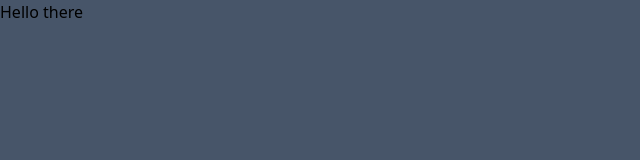
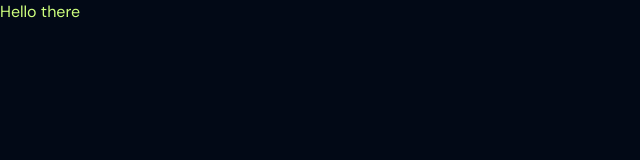
Before and after one commit to kamilMalinowski/wtf-3-portfolio-2023, a website built with Parcel: page src/index.html in a window 1280 px wide. Shown: the whole page, without its empty margins (0-640 px from the left). Built offline with nearby package versions, Linux system fonts and the light colour scheme.

Commit message:
Add fonts and colors configuration

```diff
--- a/src/index.html
+++ b/src/index.html
@@ -1,13 +1,19 @@
 <!DOCTYPE html>
 <html lang="en">
-<head>
-    <meta charset="UTF-8">
-    <meta name="viewport" content="width=device-width, initial-scale=1.0">
+  <head>
+    <meta charset="UTF-8" />
+    <meta name="viewport" content="width=device-width, initial-scale=1.0" />
     <title>Kamil Malinowski WTF3 - Portfolio</title>
-    <link href="./index.css" rel="stylesheet">
-</head>
-<body class="bg-slate-600">
+    <link href="./index.css" rel="stylesheet" />
+    <link rel="preconnect" href="https://fonts.googleapis.com" />
+    <link rel="preconnect" href="https://fonts.gstatic.com" crossorigin />
+    <link
+      href="https://fonts.googleapis.com/css2?family=DM+Sans:opsz,wght@9..40,400;9..40,500;9..40,700&display=swap"
+      rel="stylesheet"
+    />
+  </head>
+  <body class="font-dmsans bg-gray-900 text-primary">
     Hello there
     <script type="module" src="./main.js"></script>
-</body>
+  </body>
 </html>
--- a/tailwind.config.js
+++ b/tailwind.config.js
@@ -3,6 +3,17 @@ module.exports = {
     "./src/**/*.{html,js,ts,jsx,tsx}",
   ],
   theme: {
+    fontFamily: {
+      'dmsans': ['DM Sans', 'sans-serif']
+    },
+    colors:{
+      primary: '#CEFF7E',
+      gray: {
+        400: '#9CA3AF',
+        700: '#1F2937',
+        900: '#020916'
+      }
+    },
     extend: {},
   },
   plugins: [],
```
